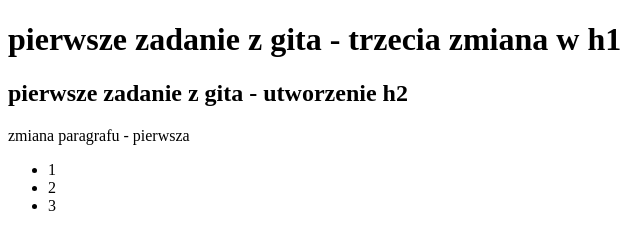
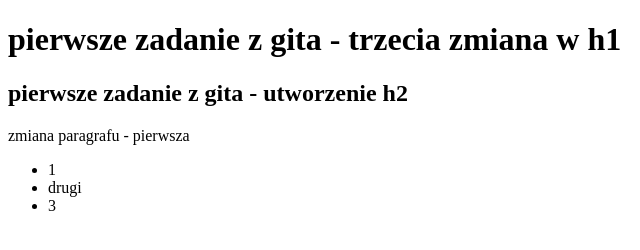
Before and after one commit to Dawid-Kowalski/learn-git, a plain HTML site: page index.html in a window 1280 px wide. Shown: the full height of the page, 0-640 px from the left. Drawn offline with Linux system fonts and the light colour scheme.

Commit message:
Change second element on list

```diff
--- a/index.html
+++ b/index.html
@@ -9,7 +9,7 @@
 		<p>zmiana paragrafu - pierwsza</p>
 		<ul>
 			<li>1</li>
-			<li>2</li>
+			<li>drugi</li>
 			<li>3</li>
 		</ul>
 	<body>
```
